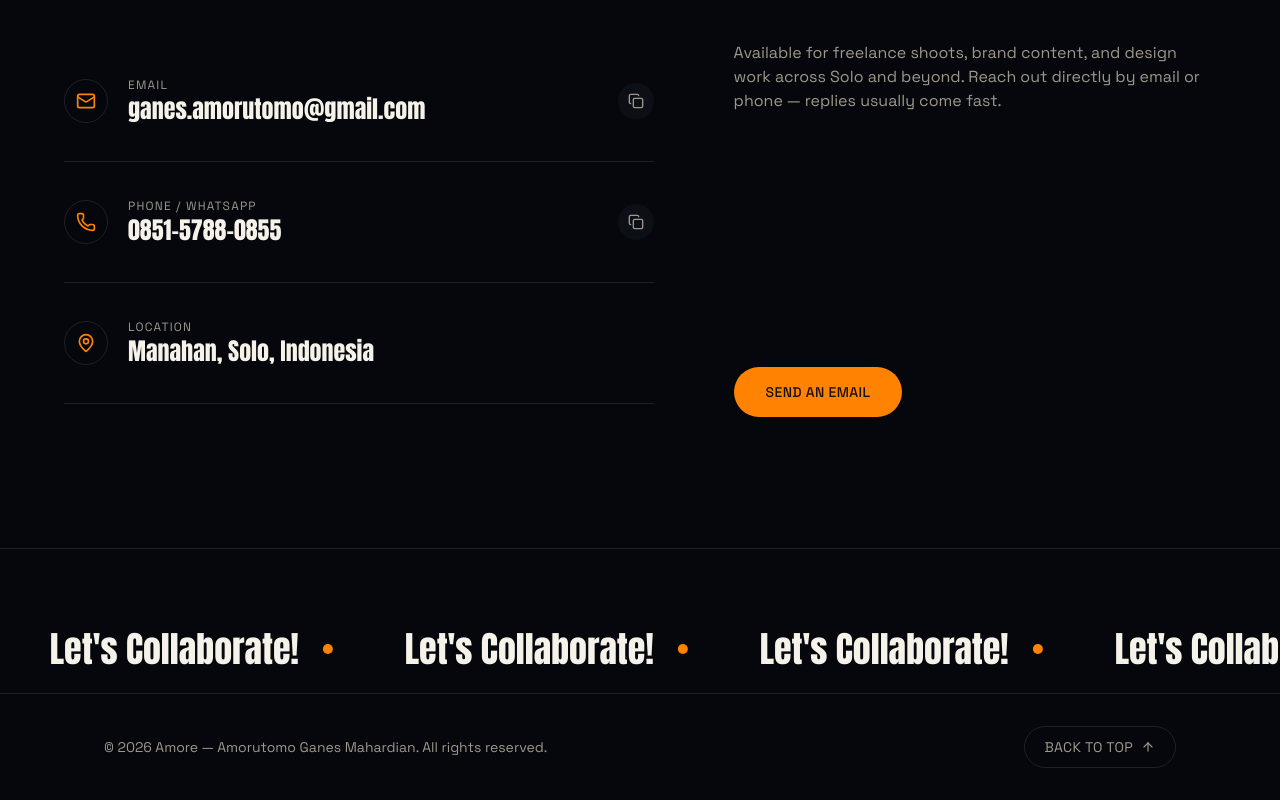
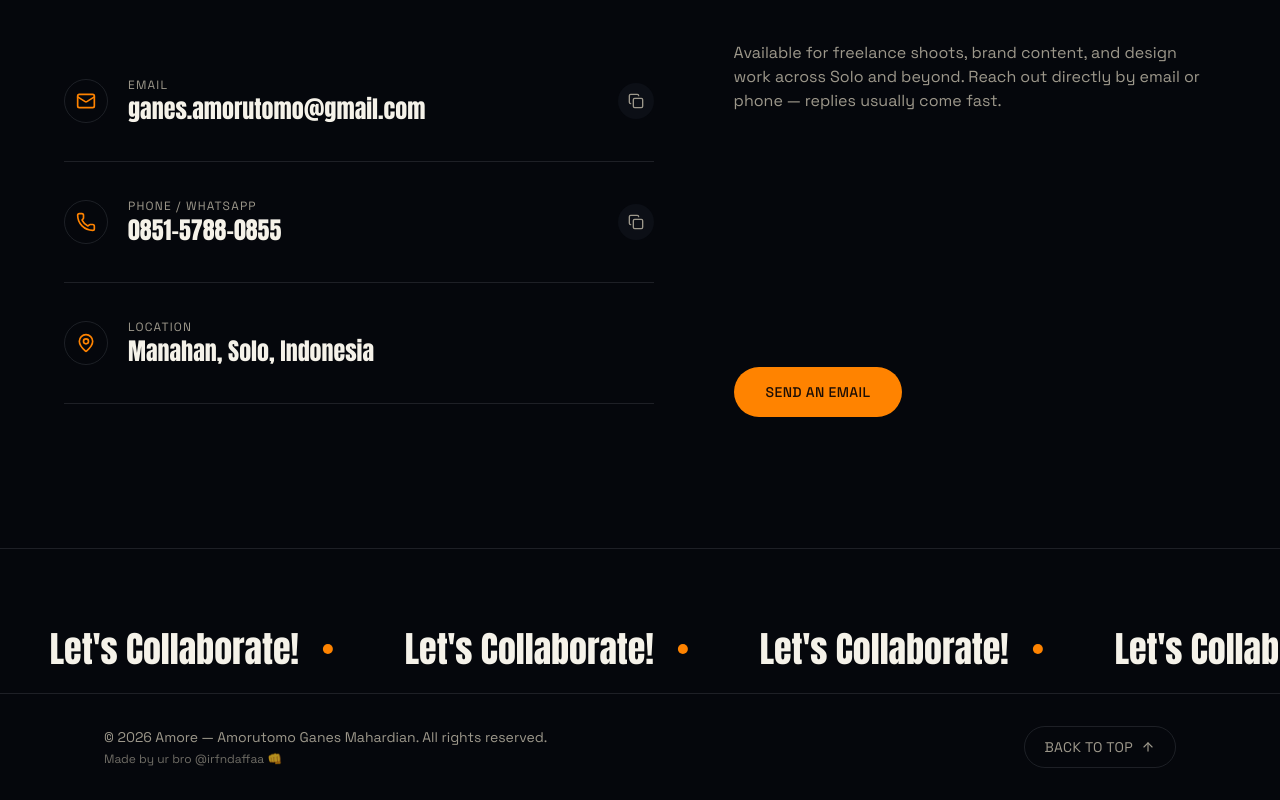
Before and after one commit to irfndaffa/amore-profile, a Next.js app: page / in a window 1280 px wide. Shown: the part 5300-6100 px from the top of the page. Built offline with nearby package versions, Linux system fonts and the light colour scheme.

Commit message:
Add credit line to footer

```diff
--- a/src/components/footer.tsx
+++ b/src/components/footer.tsx
@@ -23,9 +23,14 @@ export default function Footer() {
       </Marquee>
 
       <div className="mx-auto flex max-w-6xl flex-col-reverse items-center justify-between gap-6 px-6 py-8 text-sm text-muted sm:flex-row sm:px-10">
-        <span>
-          © {year} {profile.nickname} — {profile.fullName}. All rights
-          reserved.
+        <span className="flex flex-col items-center gap-1 sm:items-start">
+          <span>
+            © {year} {profile.nickname} — {profile.fullName}. All rights
+            reserved.
+          </span>
+          <span className="text-xs text-muted/70">
+            Made by ur bro @irfndaffaa 👊
+          </span>
         </span>
         <Magnetic>
           <a
```
